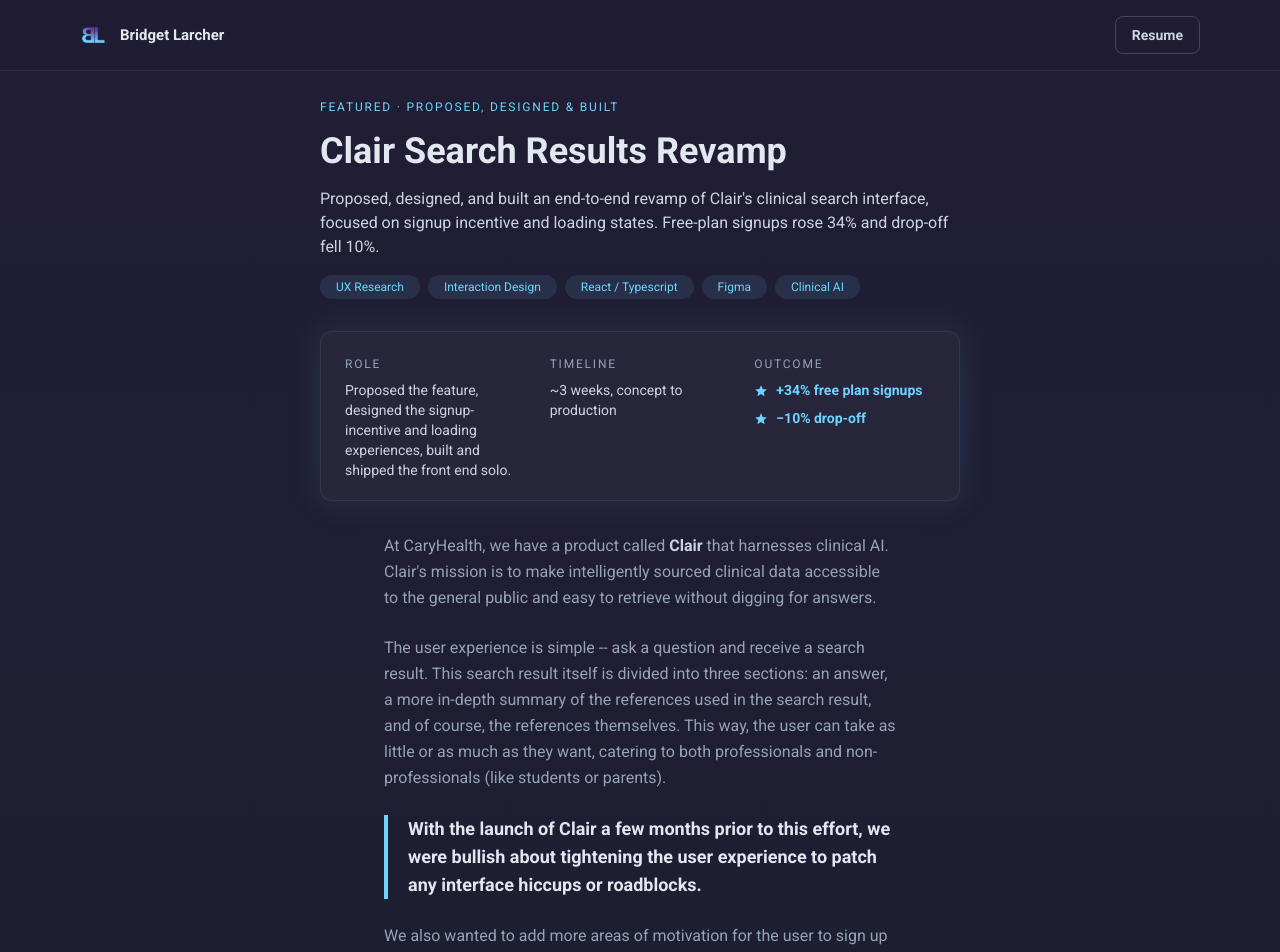
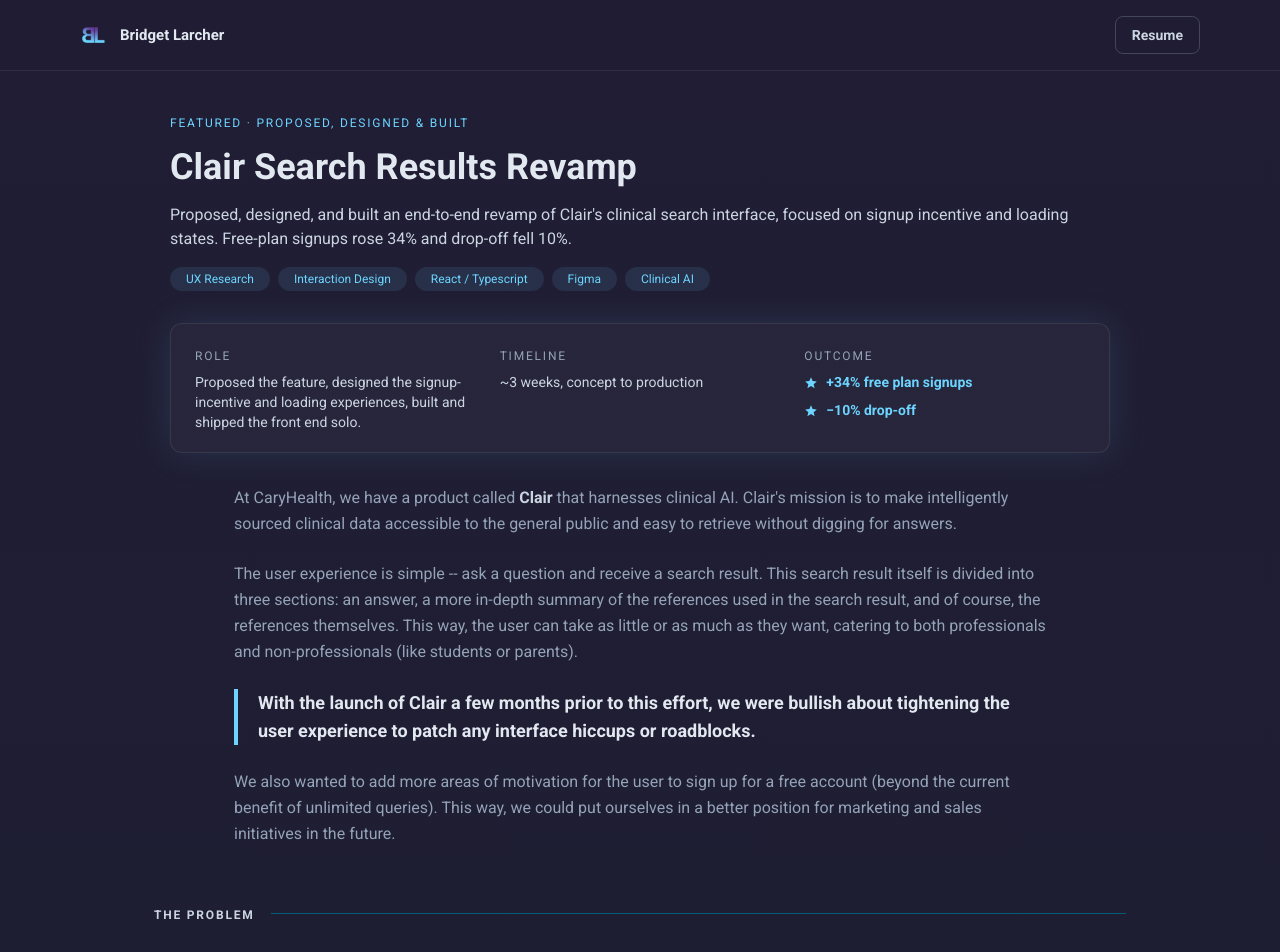
Before and after one commit to bridgetlarcher/portfolio, a Next.js app: page /portfolio/clair-search-results in a window 1280 px wide. Shown: the top 952 px of the page. Built offline with nearby package versions, Linux system fonts and the light colour scheme.

Commit message:
Update portfolio case study padding to align with main page, cleaning up classes

```diff
--- a/app/layout.tsx
+++ b/app/layout.tsx
@@ -6,7 +6,6 @@
 import { SpeedInsights } from '@vercel/speed-insights/next'
 import { TopNav } from '@/components/layout/TopNav'
 import { SiteFooter } from '@/components/layout/SiteFooter'
-import { ScrollToTop } from '@/components/layout/ScrollToTop'
 
 const roboto = Roboto({
   subsets: ['latin'],
@@ -86,7 +85,6 @@
         <TopNav />
         {children}
         <SiteFooter />
-        <ScrollToTop />
         <Analytics />
         <SpeedInsights />
       </body>
--- a/app/portfolio/layout.tsx
+++ b/app/portfolio/layout.tsx
@@ -9,10 +9,7 @@
   const path = usePathname()
   const project = projects.find((project) => project.link === path)
   return (
-    <main
-      id="main-content"
-      className="flex grow flex-col gap-8 px-12 pb-24 pt-6 lg:px-40 xl:px-80 2xl:px-[30rem]"
-    >
+    <main id="main-content" className="container-page flex !max-w-[1100px] flex-col gap-8 py-10">
       <div className="flex flex-col gap-4">
         <span className="eyebrow">{project?.eyebrow}</span>
         <h1 className="text-4xl font-bold text-slate-200">{project?.title}</h1>
--- a/components/home/About.tsx
+++ b/components/home/About.tsx
@@ -11,8 +11,8 @@
 
 export function About() {
   return (
-    <Section id="about" title="About" className="mt-16 lg:mt-20" type="home">
-      <div className="flex flex-col gap-8 py-6 md:flex-row lg:gap-16">
+    <Section id="about" title="About" type="home">
+      <div className="flex flex-col gap-6 py-10 md:flex-row lg:gap-16">
         <div className="flex flex-col gap-4 text-slate-300 md:w-2/3 md:text-lg">
           <p>
             I'm Bridget, a design engineer and design-engineering manager. For nine years I've
--- a/components/home/Contact.tsx
+++ b/components/home/Contact.tsx
@@ -4,8 +4,8 @@
 
 export function Contact() {
   return (
-    <Section id="contact" title="Contact" className="mt-16" type="home">
-      <div className="flex flex-col gap-6 pb-16 pt-6">
+    <Section id="contact" title="Contact" type="home">
+      <div className="flex flex-col gap-6 py-10">
         <TextLink
           href="mailto:bridgetlarcher@gmail.com"
           className="self-start text-lg font-black text-slate-200 sm:text-2xl md:text-[34px]"
--- a/components/home/Hero.tsx
+++ b/components/home/Hero.tsx
@@ -36,7 +36,7 @@
 
 export function Hero() {
   return (
-    <header className="relative flex flex-col gap-14 pb-16 pt-10 md:flex-row lg:items-center lg:py-20">
+    <header className="relative flex flex-col gap-14 py-10 md:flex-row lg:items-center lg:py-20">
       <div
         aria-hidden="true"
         className="-z-1 dot-grid absolute bottom-0 right-0 top-0 hidden w-[650px] lg:block"
--- a/components/home/SelectedWork.tsx
+++ b/components/home/SelectedWork.tsx
@@ -6,7 +6,7 @@
 export function SelectedWork() {
   return (
     <Section id="work" title="Selected Work" type="home">
-      <div className="mt-8 grid grid-cols-1 gap-6">
+      <div className="grid grid-cols-1 gap-6 py-10">
         {projects
           .filter((project) => project.type === 'featured')
           .map((project) => (
--- a/components/ui/Section.tsx
+++ b/components/ui/Section.tsx
@@ -14,9 +14,6 @@
     .replace(/[^a-z0-9]+/g, '-')
     .replace(/(^-|-$)/g, '')
 
-// Homepage section: anchored with a scroll offset for the in-page nav.
-// A titled section is named for assistive tech via its visible heading
-// (aria-labelledby), so the label stays in sync with what's on screen.
 export function Section({ type, title, id, className, children }: Props) {
   const headingId = title ? `${id ?? slugify(title)}-heading` : undefined
   return (
@@ -27,7 +24,13 @@
         className ? ` ${className}` : ''
       }`}
     >
-      {title && <SectionHeader text={title} id={headingId} />}
+      {title && (
+        <SectionHeader
+          text={title}
+          id={headingId}
+          className={type === 'portfolio' ? 'md:-mx-20' : ''}
+        />
+      )}
       {children}
     </section>
   )
--- a/components/ui/SectionHeader.tsx
+++ b/components/ui/SectionHeader.tsx
@@ -1,12 +1,13 @@
 type Props = {
   text: string
   id?: string
+  className?: string
 }
 
-export function SectionHeader({ text, id }: Props) {
+export function SectionHeader({ text, id, className }: Props) {
   return (
-    <div className="relative flex items-center pb-4 xl:mr-4">
-      <h2 id={id} className="mr-4 flex-shrink text-sm font-bold uppercase text-slate-300">
+    <div className={`relative flex items-center py-6 ${className}`}>
+      <h2 id={id} className="subtitle mr-4 font-bold text-slate-300">
         {text}
       </h2>
       <div className="border-accent-800 flex-grow border-t"></div>
```
